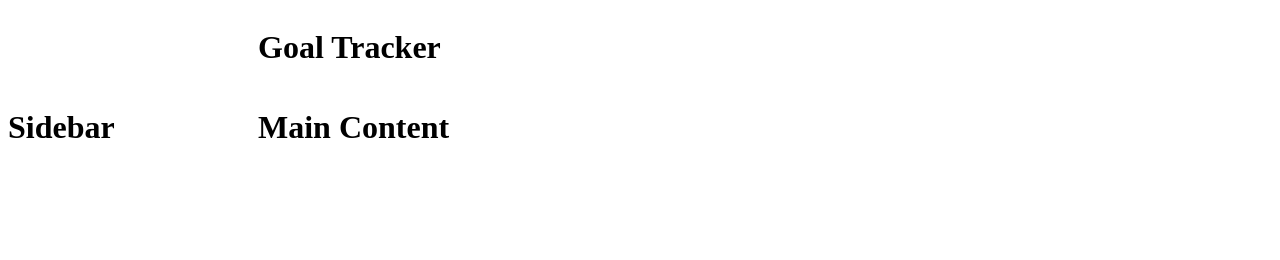
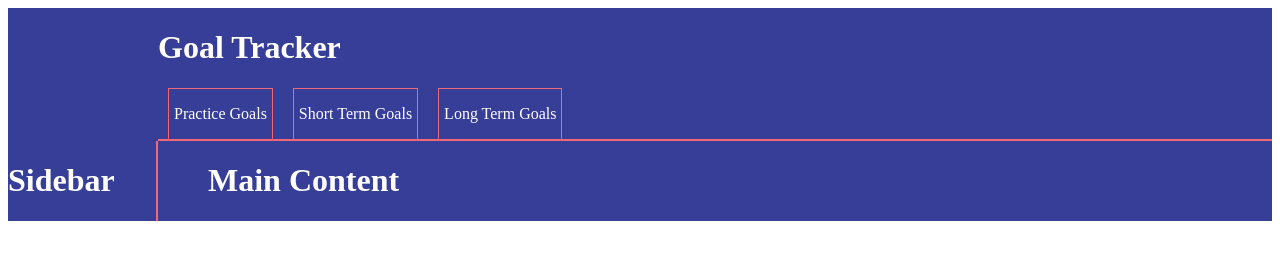
Before and after one commit to blevinspercussion/goal-tracker, a website built with webpack: page dist/index.html in a window 1280 px wide. Built offline with nearby package versions, Linux system fonts and the light colour scheme.

Commit message:
added some css styling

```diff
--- a/dist/index.html
+++ b/dist/index.html
@@ -10,7 +10,13 @@
 <body>
     <div class="content">
 
-        <div class="header"><h1>Goal Tracker</h1></div>
+        <div class="header"><h1>Goal Tracker</h1>
+        <div class="tabs">
+            <div class="tab"><p>Practice Goals</p></div>
+            <div class="tab"><p>Short Term Goals</p></div>
+            <div class="tab"><p>Long Term Goals</p></div>
+        </div>
+    </div>
         <div class="main-content"><h1>Main Content</h1></div>
         <div class="sidebar"><h1>Sidebar</h1></div>
 
--- a/dist/style.css
+++ b/dist/style.css
@@ -1,20 +1,47 @@
 .content {
     display: grid;
-    grid-template-columns: 250px 5fr;
+    grid-template-columns: 150px 5fr;
     grid-template-rows: 250 5fr;
+    background-color: #373e98;
+    color: white;
 }
 
 .header {
+    display: flex;
+    flex-direction: column;
     grid-column: 2 / 3;
     grid-row: 1 / 2;
+    border-bottom: 2px solid #f16775;
+}
+
+.tabs {
+    display: flex;
+    flex-direction: row;
+}
+
+.tab {
+    margin-left: 10px;
+    margin-right: 10px;
+    padding-left: 5px;
+    padding-right: 5px;
+    border-left: 1px solid #f16775;
+    border-right: 1px solid #f16775;
+    border-top: 1px solid #f16775;
+    font-size: medium;
+}
+
+.tab:hover {
+
 }
 
 .main-content {
     grid-column: 2 / 3;
     grid-row: 2 / 3;
+    margin-left: 50px;
 }
 
 .sidebar {
     grid-column: 1 / 2;
     grid-row: 2 / 3;
+    border-right: 2px solid #f16775;
 }
```
